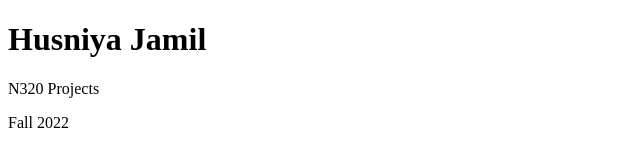
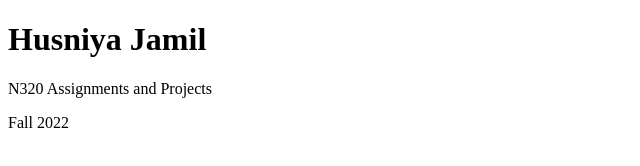
Before and after one commit to BeautyHanna/N320Fall2022, a plain HTML site: page index.html in a window 1280 px wide. Shown: the whole page, without its empty margins (0-640 px from the left). Drawn offline with Linux system fonts and the light colour scheme.

Commit message:
Projects to Assignments and Projects

```diff
--- a/index.html
+++ b/index.html
@@ -8,7 +8,7 @@
 </head>
 <body>
     <h1>Husniya Jamil</h1>
-    <p>N320 Projects</p>
+    <p>N320 Assignments and Projects</p>
     <p>Fall 2022</p>
 
 
```
